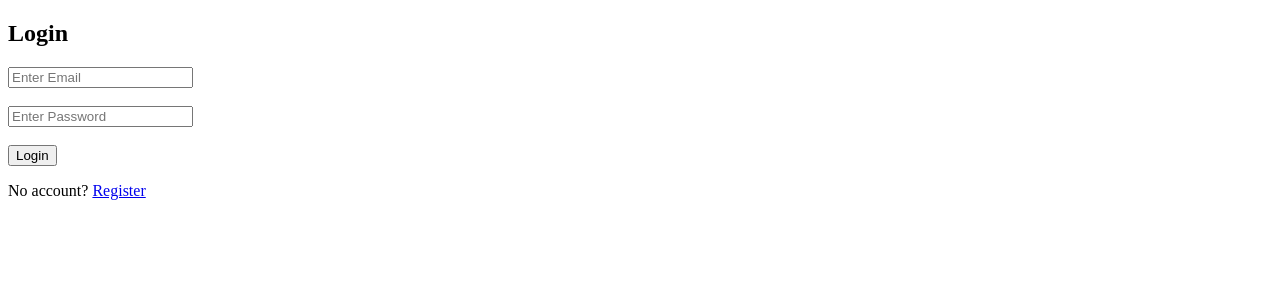
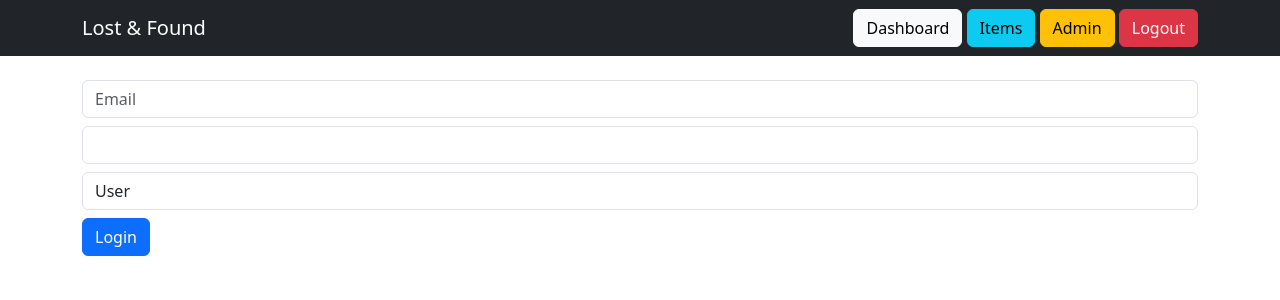
Before and after one commit to mijan3/Smart-University-Lost-Found-System, a Flask app: page /login in a window 1280 px wide. Shown: the top 300 px of the page. Run offline with Flask 3, Linux system fonts and the light colour scheme; the visitor is signed in with stand-in values (Sample User, id 1).

Commit message:
file structure added

```diff
--- a/app.py
+++ b/app.py
@@ -1,99 +1,177 @@
-from flask import Flask, render_template, request, redirect, session
+from flask import Flask, render_template, request, redirect, session, send_from_directory
 from pymongo import MongoClient
 from werkzeug.security import generate_password_hash, check_password_hash
+from werkzeug.utils import secure_filename
+from bson.objectid import ObjectId
+import os
 
 app = Flask(__name__)
 app.secret_key = "secret123"
 
-# MongoDB connection
+app.config['UPLOAD_FOLDER'] = 'uploads'
+
 client = MongoClient("mongodb://localhost:27017/")
 db = client["university_lost_found"]
+
 users_collection = db["users"]
+items_collection = db["items"]
 
-# -------------------------------
-# Home Route
-# -------------------------------
+# ---------------- HOME ----------------
 @app.route('/')
 def home():
     return redirect('/login')
 
-# -------------------------------
-# Register Route
-# -------------------------------
-@app.route('/register', methods=['GET', 'POST'])
+# ---------------- REGISTER ----------------
+@app.route('/register', methods=['GET','POST'])
 def register():
     if request.method == 'POST':
-        name = request.form['name']
-        email = request.form['email']
-        password = generate_password_hash(request.form['password'])
-
-        if users_collection.find_one({"email": email}):
-            return "User already exists!"
+        if users_collection.find_one({"email": request.form['email']}):
+            return "User already exists"
 
         users_collection.insert_one({
-            "name": name,
-            "email": email,
-            "password": password,
+            "name": request.form['name'],
+            "email": request.form['email'],
+            "password": generate_password_hash(request.form['password']),
             "role": "user"
         })
-
         return redirect('/login')
 
     return render_template('register.html')
 
-# -------------------------------
-# Login Route (UPDATED)
-# -------------------------------
-@app.route('/login', methods=['GET', 'POST'])
+# ---------------- LOGIN ----------------
+@app.route('/login', methods=['GET','POST'])
 def login():
     if request.method == 'POST':
-        email = request.form['email']
-        password = request.form['password']
+        user = users_collection.find_one({"email": request.form['email']})
 
-        user = users_collection.find_one({"email": email})
+        if user and check_password_hash(user['password'], request.form['password']):
+            if user['role'] != request.form['role']:
+                return "Wrong role selected"
 
-        if user and check_password_hash(user['password'], password):
             session['user'] = user['name']
             session['role'] = user['role']
 
-            # Role-based redirect
-            if user['role'] == 'admin':
-                return redirect('/admin')
-            else:
-                return redirect('/dashboard')
+            return redirect('/admin' if user['role']=='admin' else '/dashboard')
 
-        return "Invalid Email or Password!"
+        return "Invalid login"
 
     return render_template('login.html')
 
-# -------------------------------
-# User Dashboard (PROTECTED)
-# -------------------------------
+# ---------------- DASHBOARD ----------------
 @app.route('/dashboard')
 def dashboard():
-    if 'user' in session and session['role'] == 'user':
-        return render_template('dashboard.html', user=session['user'], role=session['role'])
-    return "Access Denied"
+    if 'user' in session:
+        return render_template('dashboard.html', user=session['user'])
+    return redirect('/login')
 
-# -------------------------------
-# Admin Panel (NEW)
-# -------------------------------
+# ---------------- ADMIN ----------------
 @app.route('/admin')
 def admin():
-    if 'user' in session and session['role'] == 'admin':
+    if session.get('role') == 'admin':
         return render_template('admin.html', user=session['user'])
-    return "Access Denied"
+    return redirect('/login')
 
-# -------------------------------
-# Logout
-# -------------------------------
+# ---------------- ADD ITEM ----------------
+@app.route('/add-item', methods=['GET','POST'])
+def add_item():
+    if 'user' not in session:
+        return redirect('/login')
+
+    if request.method == 'POST':
+        files = request.files.getlist('images')
+        images = []
+
+        for file in files:
+            if file.filename:
+                filename = secure_filename(file.filename)
+                file.save(os.path.join(app.config['UPLOAD_FOLDER'], filename))
+                images.append(filename)
+
+        items_collection.insert_one({
+            "title": request.form['title'],
+            "description": request.form['description'],
+            "status": request.form['status'],
+            "images": images,
+            "created_by": session['user'],
+            "approved": False,
+            "comments": [],
+            "claimed_by": None
+        })
+
+        return redirect('/dashboard')
+
+    return render_template('add_item.html')
+
+# ---------------- VIEW ITEMS ----------------
+@app.route('/items')
+def items():
+    status = request.args.get('status')
+
+    query = {"approved": True}
+    if status:
+        query["status"] = status
+
+    items = list(items_collection.find(query))
+    return render_template('view_items.html', items=items)
+
+# ---------------- COMMENT ----------------
+@app.route('/comment/<id>', methods=['POST'])
+def comment(id):
+    items_collection.update_one(
+        {"_id": ObjectId(id)},
+        {"$push": {"comments": {
+            "user": session['user'],
+            "text": request.form['comment']
+        }}}
+    )
+    return redirect('/items')
+
+# ---------------- CLAIM ----------------
+@app.route('/claim/<id>')
+def claim(id):
+    item = items_collection.find_one({"_id": ObjectId(id)})
+
+    if item.get("claimed_by"):
+        return "Already claimed"
+
+    items_collection.update_one(
+        {"_id": ObjectId(id)},
+        {"$set": {"claimed_by": session['user']}}
+    )
+
+    return redirect('/items')
+
+# ---------------- UPLOADS ----------------
+@app.route('/uploads/<filename>')
+def uploads(filename):
+    return send_from_directory(app.config['UPLOAD_FOLDER'], filename)
+
+# ---------------- ADMIN ITEMS ----------------
+@app.route('/admin/items')
+def admin_items():
+    if session.get('role') == 'admin':
+        items = list(items_collection.find())
+        return render_template('admin_items.html', items=items)
+    return redirect('/login')
+
+# ---------------- APPROVE ----------------
+@app.route('/approve/<id>')
+def approve(id):
+    items_collection.update_one({"_id": ObjectId(id)}, {"$set": {"approved": True}})
+    return redirect('/admin/items')
+
+# ---------------- DELETE ----------------
+@app.route('/delete/<id>')
+def delete(id):
+    items_collection.delete_one({"_id": ObjectId(id)})
+    return redirect('/admin/items')
+
+# ---------------- LOGOUT ----------------
 @app.route('/logout')
 def logout():
     session.clear()
     return redirect('/login')
 
-# -------------------------------
-# Run App
-# -------------------------------
+# ---------------- RUN ----------------
 if __name__ == '__main__':
     app.run(debug=True)
--- /dev/null
+++ b/templates/base.html
@@ -0,0 +1,35 @@
+<!DOCTYPE html>
+<html>
+<head>
+<title>Lost & Found</title>
+<link href="https://cdn.jsdelivr.net/npm/bootstrap@5.3.0/dist/css/bootstrap.min.css" rel="stylesheet">
+</head>
+<body>
+
+<nav class="navbar navbar-dark bg-dark">
+<div class="container">
+<a class="navbar-brand">Lost & Found</a>
+
+<div>
+{% if session.user %}
+<a class="btn btn-light" href="/dashboard">Dashboard</a>
+<a class="btn btn-info" href="/items">Items</a>
+{% if session.role == 'admin' %}
+<a class="btn btn-warning" href="/admin">Admin</a>
+{% endif %}
+<a class="btn btn-danger" href="/logout">Logout</a>
+{% else %}
+<a class="btn btn-success" href="/login">Login</a>
+<a class="btn btn-primary" href="/register">Register</a>
+{% endif %}
+</div>
+
+</div>
+</nav>
+
+<div class="container mt-4">
+{% block content %}{% endblock %}
+</div>
+
+</body>
+</html>
--- a/templates/login.html
+++ b/templates/login.html
@@ -1,20 +1,14 @@
-<!DOCTYPE html>
-<html>
-<head>
-    <title>Login</title>
-</head>
-<body>
+{% extends "base.html" %}
+{% block content %}
 
-    <h2>Login</h2>
+<form method="POST">
+<input name="email" class="form-control mb-2" placeholder="Email">
+<input name="password" type="password" class="form-control mb-2">
+<select name="role" class="form-control mb-2">
+<option value="user">User</option>
+<option value="admin">Admin</option>
+</select>
+<button class="btn btn-primary">Login</button>
+</form>
 
-    <form method="POST">
-        <input type="email" name="email" placeholder="Enter Email" required><br><br>
-        <input type="password" name="password" placeholder="Enter Password" required><br><br>
-
-        <button type="submit">Login</button>
-    </form>
-
-    <p>No account? <a href="/register">Register</a></p>
-
-</body>
-</html>
+{% endblock %}
```
Also changed, not shown: templates/add_item.html (added, +20 -0 lines), templates/admin.html (+12 -17 lines), templates/admin_items.html (added, +46 -0 lines), templates/dashboard.html (+6 -14 lines), templates/register.html (+15 -11 lines), templates/view_items.html (added, +32 -0 lines), uploads/Electronics.jpg (added), uploads/Untitled.jpg (added), uploads/Untitled.png (added), uploads/Untitled_1.png (added), uploads/Untitled_2.png (added), uploads/Untitled_3.png (added), uploads/man.png (added).
